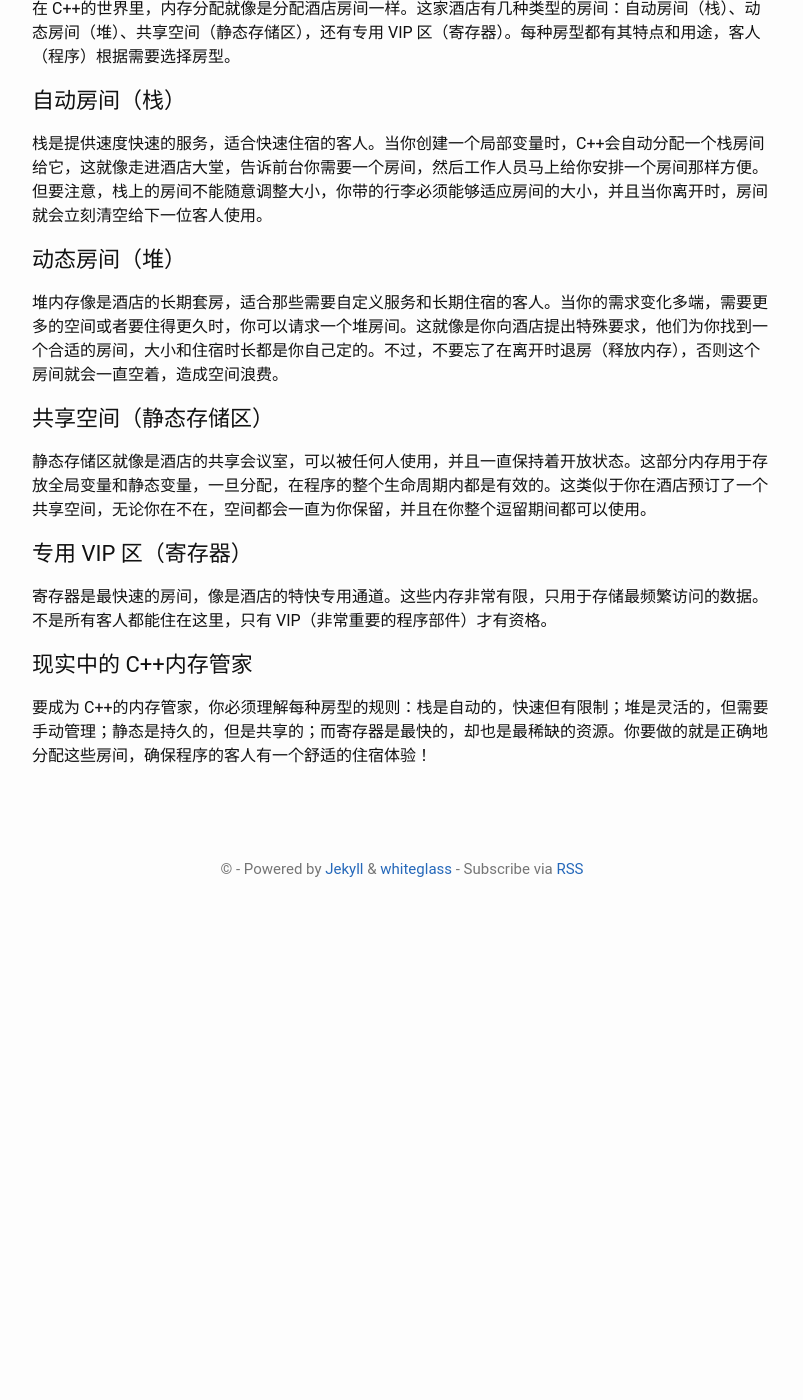
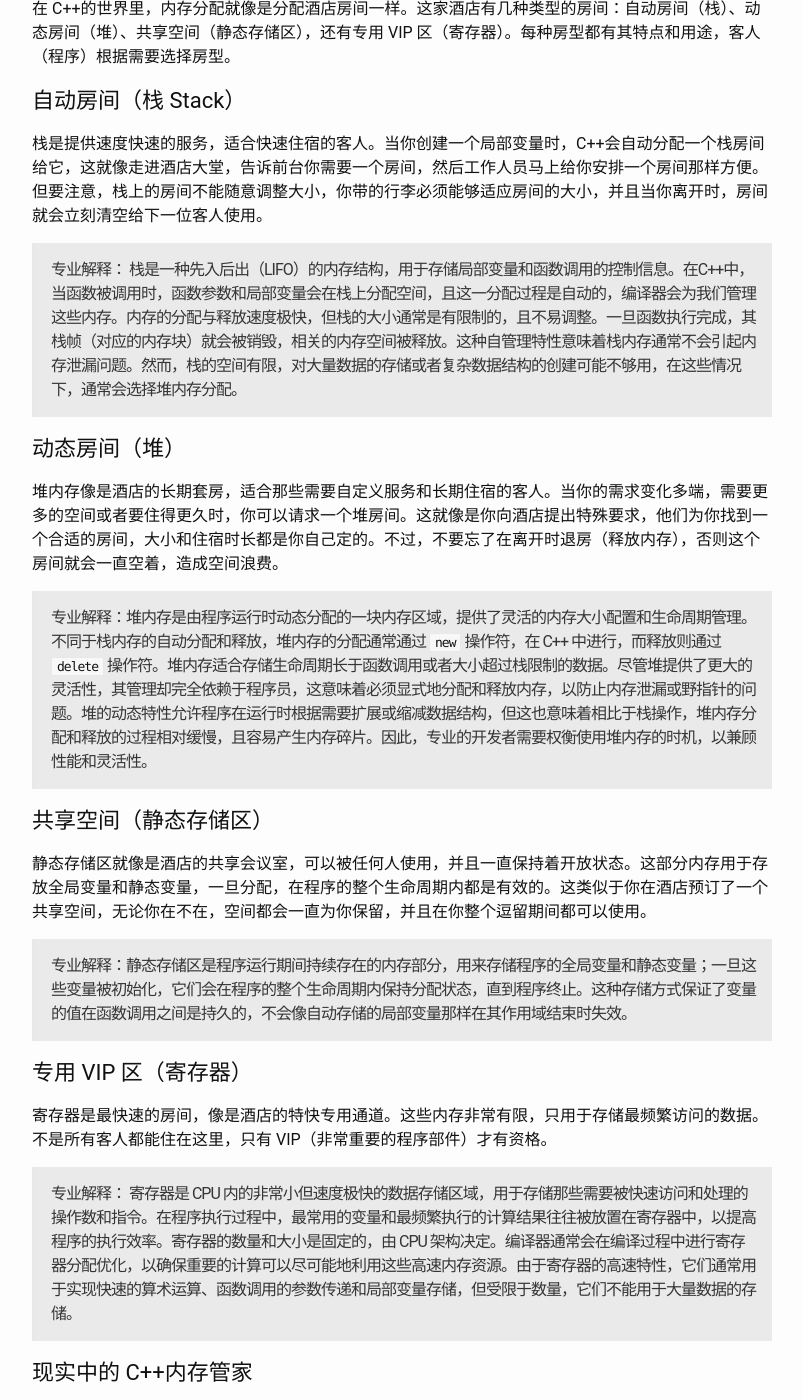
Before and after one commit to talkincode/ToughNotes, a Jekyll site: the page built from _posts/2024-03-21-CPP-Memory-Allocation-Explained.md, in a window 1280 px wide and 1400 px high, scrolled down 560 px. Shown: the whole window, without its empty margins (238-1041 px from the left). Built offline with Jekyll 4.4.1, drawn with Linux system fonts in a browser that asks for light colours; before the commit the page ends 1486 px from its top, so only the background shows below that; some of the changed text lies outside the part shown.

Commit message:
更新C++内存分配解释

```diff
--- a/_posts/2024-03-21-CPP-Memory-Allocation-Explained.md
+++ b/_posts/2024-03-21-CPP-Memory-Allocation-Explained.md
@@ -12,22 +12,45 @@ keywords: c++, memory-allocation
 
 在 C++的世界里，内存分配就像是分配酒店房间一样。这家酒店有几种类型的房间：自动房间（栈）、动态房间（堆）、共享空间（静态存储区），还有专用 VIP 区（寄存器）。每种房型都有其特点和用途，客人（程序）根据需要选择房型。
 
-## 自动房间（栈）
+## 自动房间（栈 Stack）
 
 栈是提供速度快速的服务，适合快速住宿的客人。当你创建一个局部变量时，C++会自动分配一个栈房间给它，这就像走进酒店大堂，告诉前台你需要一个房间，然后工作人员马上给你安排一个房间那样方便。但要注意，栈上的房间不能随意调整大小，你带的行李必须能够适应房间的大小，并且当你离开时，房间就会立刻清空给下一位客人使用。
+
+> 专业解释： 栈是一种先入后出（LIFO）的内存结构，用于存储局部变量和函数调用的控制信息。在C++中，当函数被调用时，函数参数和局部变量会在栈上分配空间，且这一分配过程是自动的，编译器会为我们管理这些内存。内存的分配与释放速度极快，但栈的大小通常是有限制的，且不易调整。一旦函数执行完成，其栈帧（对应的内存块）就会被销毁，相关的内存空间被释放。这种自管理特性意味着栈内存通常不会引起内存泄漏问题。然而，栈的空间有限，对大量数据的存储或者复杂数据结构的创建可能不够用，在这些情况下，通常会选择堆内存分配。
 
 ## 动态房间（堆）
 
 堆内存像是酒店的长期套房，适合那些需要自定义服务和长期住宿的客人。当你的需求变化多端，需要更多的空间或者要住得更久时，你可以请求一个堆房间。这就像是你向酒店提出特殊要求，他们为你找到一个合适的房间，大小和住宿时长都是你自己定的。不过，不要忘了在离开时退房（释放内存），否则这个房间就会一直空着，造成空间浪费。
 
+> 专业解释：堆内存是由程序运行时动态分配的一块内存区域，提供了灵活的内存大小配置和生命周期管理。不同于栈内存的自动分配和释放，堆内存的分配通常通过 `new` 操作符，在 C++ 中进行，而释放则通过 `delete` 操作符。堆内存适合存储生命周期长于函数调用或者大小超过栈限制的数据。尽管堆提供了更大的灵活性，其管理却完全依赖于程序员，这意味着必须显式地分配和释放内存，以防止内存泄漏或野指针的问题。堆的动态特性允许程序在运行时根据需要扩展或缩减数据结构，但这也意味着相比于栈操作，堆内存分配和释放的过程相对缓慢，且容易产生内存碎片。因此，专业的开发者需要权衡使用堆内存的时机，以兼顾性能和灵活性。
+
 ## 共享空间（静态存储区）
 
 静态存储区就像是酒店的共享会议室，可以被任何人使用，并且一直保持着开放状态。这部分内存用于存放全局变量和静态变量，一旦分配，在程序的整个生命周期内都是有效的。这类似于你在酒店预订了一个共享空间，无论你在不在，空间都会一直为你保留，并且在你整个逗留期间都可以使用。
+
+> 专业解释：静态存储区是程序运行期间持续存在的内存部分，用来存储程序的全局变量和静态变量；一旦这些变量被初始化，它们会在程序的整个生命周期内保持分配状态，直到程序终止。这种存储方式保证了变量的值在函数调用之间是持久的，不会像自动存储的局部变量那样在其作用域结束时失效。
 
 ## 专用 VIP 区（寄存器）
 
 寄存器是最快速的房间，像是酒店的特快专用通道。这些内存非常有限，只用于存储最频繁访问的数据。不是所有客人都能住在这里，只有 VIP（非常重要的程序部件）才有资格。
 
+> 专业解释： 寄存器是 CPU 内的非常小但速度极快的数据存储区域，用于存储那些需要被快速访问和处理的操作数和指令。在程序执行过程中，最常用的变量和最频繁执行的计算结果往往被放置在寄存器中，以提高程序的执行效率。寄存器的数量和大小是固定的，由 CPU 架构决定。编译器通常会在编译过程中进行寄存器分配优化，以确保重要的计算可以尽可能地利用这些高速内存资源。由于寄存器的高速特性，它们通常用于实现快速的算术运算、函数调用的参数传递和局部变量存储，但受限于数量，它们不能用于大量数据的存储。
+
 ## 现实中的 C++内存管家
 
 要成为 C++的内存管家，你必须理解每种房型的规则：栈是自动的，快速但有限制；堆是灵活的，但需要手动管理；静态是持久的，但是共享的；而寄存器是最快的，却也是最稀缺的资源。你要做的就是正确地分配这些房间，确保程序的客人有一个舒适的住宿体验！
+
+## 扩展思考
+
+在探究如何高效利用C++进行内存分配时，以下一系列的问题有助于您深入思考与理解：
+
+- C++中内存分配的基本机制包括哪些？
+- 如何在C++中正确区分和使用栈（stack）和堆（heap）内存分配？
+- C++中的new和delete操作符如何工作，它们与malloc和free函数有何异同？
+- 您是如何保证C++程序中动态分配内存的安全性与效率的？
+- C++标准库中提供了哪些内存管理器（如std::allocator）来辅助内存分配，它们的运作原理是什么？
+- C++中智能指针（如std::unique_ptr, std::shared_ptr等）是如何帮助管理内存分配与释放的？
+- 如何检测和避免C++中常见的内存问题，比如内存泄漏和野指针？
+- 当使用C++编写多线程程序时，如何管理内存分配以避免竞争条件和死锁？
+- C++中的内存池是什么，使用它们可以带来哪些性能上的优势？
+- 现代C++标准（例如C++11及之后的版本）对内存分配和管理带来了哪些新特性和改进？
```
